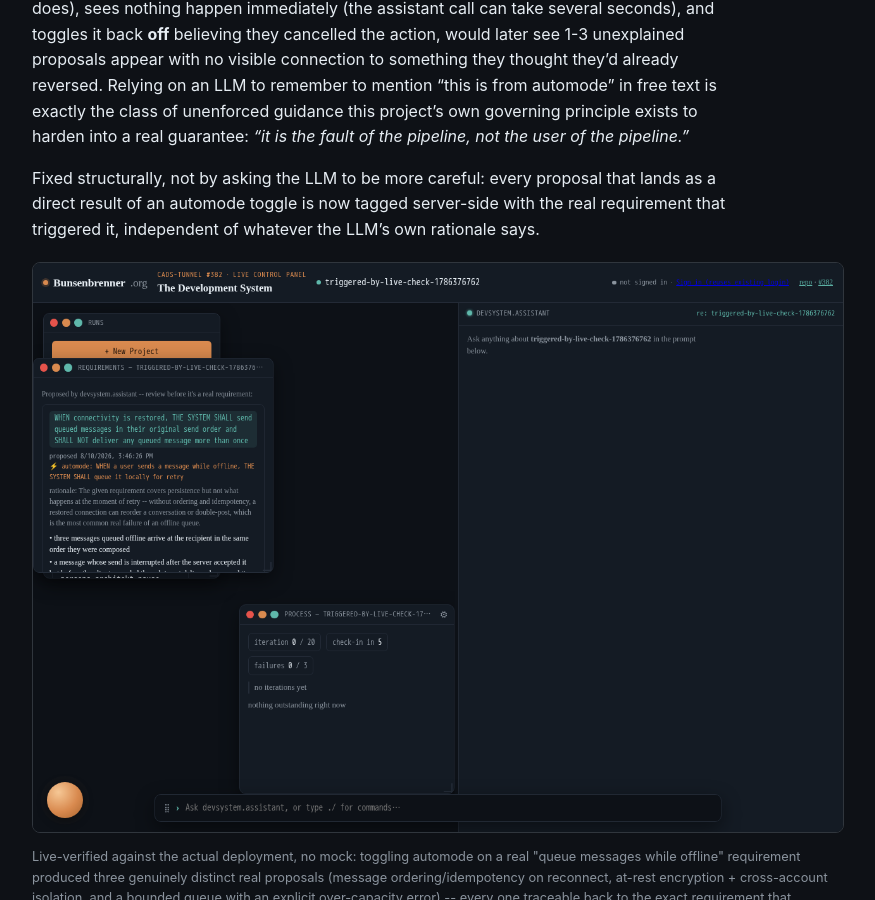
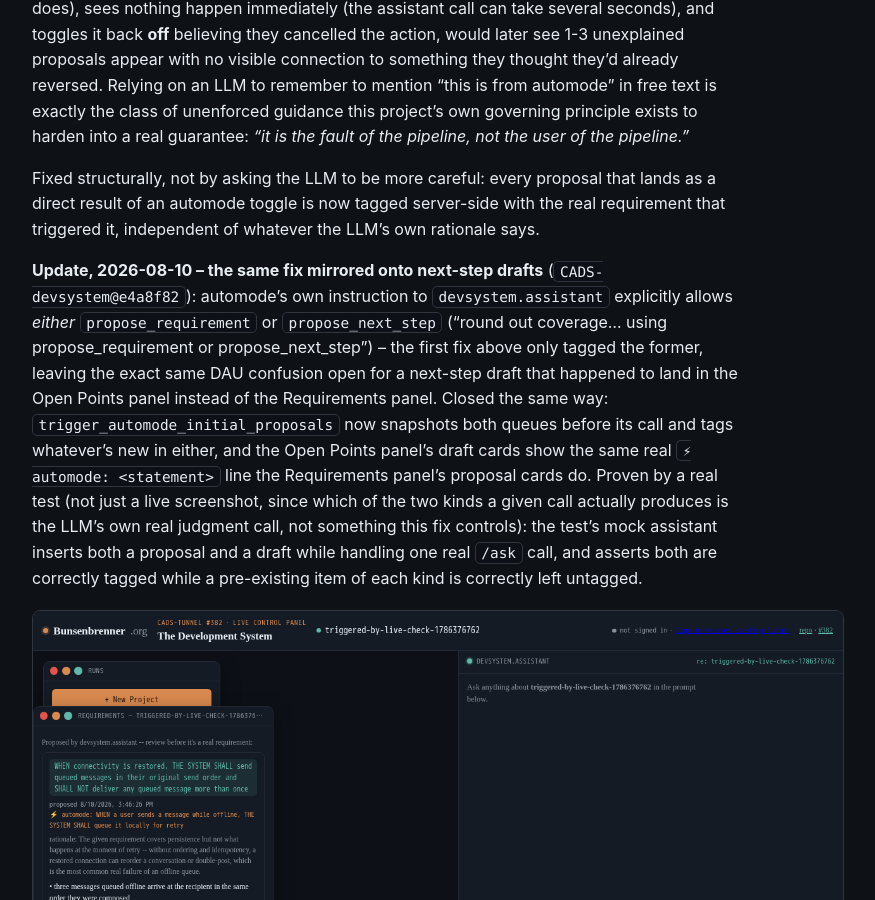
Before and after one commit to scimbe/CADS-devsystem-docs, a Jekyll site: the page built from _explanation/requirements-and-automode.md, in a window 1280 px wide and 900 px high, scrolled down 5932 px. Shown: the whole window, without its empty margins (322-1197 px from the left). Built offline with Jekyll 4.4.1, drawn with Linux system fonts in a browser that asks for light colours.

Commit message:
explanation: document the next-step-draft mirror of automode's triggered_by fix
Co-Authored-By: Claude Sonnet 5 <noreply@anthropic.com>
Claude-Session: https://claude.ai/code/session_018FkngvdKnmVcAT84EZe7Ur

```diff
--- a/_explanation/requirements-and-automode.md
+++ b/_explanation/requirements-and-automode.md
@@ -184,6 +184,20 @@ pipeline, not the user of the pipeline."*
 Fixed structurally, not by asking the LLM to be more careful: every proposal that lands as a direct
 result of an automode toggle is now tagged server-side with the real requirement that triggered it,
 independent of whatever the LLM's own rationale says.
+
+**Update, 2026-08-10 -- the same fix mirrored onto next-step drafts**
+(`CADS-devsystem@e4a8f82`): automode's own instruction to `devsystem.assistant` explicitly allows
+*either* `propose_requirement` or `propose_next_step` ("round out coverage... using
+propose_requirement or propose_next_step") -- the first fix above only tagged the former, leaving
+the exact same DAU confusion open for a next-step draft that happened to land in the Open Points
+panel instead of the Requirements panel. Closed the same way: `trigger_automode_initial_proposals`
+now snapshots both queues before its call and tags whatever's new in either, and the Open Points
+panel's draft cards show the same real `⚡ automode: <statement>` line the Requirements panel's
+proposal cards do. Proven by a real test (not just a live screenshot, since which of the two kinds
+a given call actually produces is the LLM's own real judgment call, not something this fix
+controls): the test's mock assistant inserts both a proposal and a draft while handling one real
+`/ask` call, and asserts both are correctly tagged while a pre-existing item of each kind is
+correctly left untagged.
 
 <figure>
 <img src="{{ '/assets/img/howto-requirements-automode/17-automode-triggered-by.png' | relative_url }}" alt="The Requirements panel showing a pending proposal with a highlighted line reading 'automode: WHEN a user sends a message while offline, THE SYSTEM SHALL queue it locally for retry' between the proposed-at timestamp and the rationale text">
```
